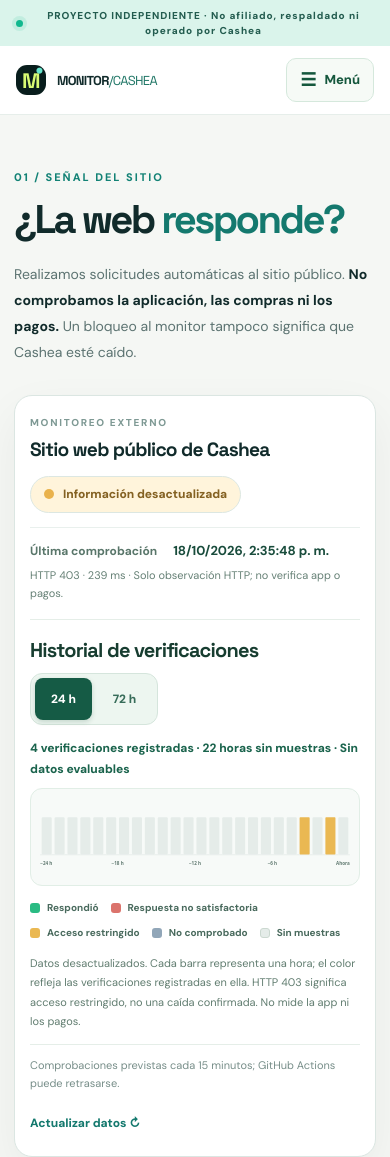
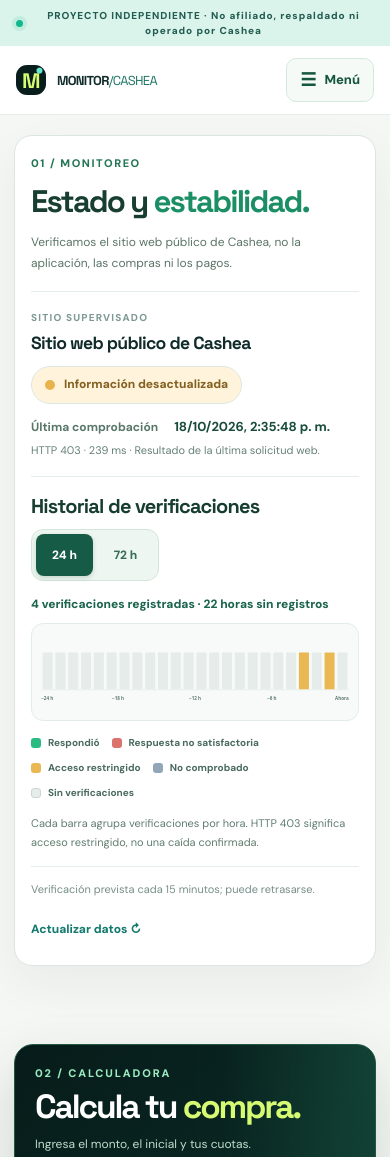
Before and after one commit to medinacaj/monitor-cashea, a website: page index.html in a window 390 px wide. Shown: the top 1157 px of the page. Drawn offline with Linux system fonts and the light colour scheme.

Commit message:
V2.10: título y contenidos del monitoreo en una sola tarjeta

```diff
--- a/app.js
+++ b/app.js
@@ -172,13 +172,9 @@ let ultimoEstado = null;
 function pintarGraficaEstado(data) {
   const target = Array.isArray(data?.targets) ? data.targets.find(t => Array.isArray(t?.history)) : null;
   const serie = construirHistorial(target?.history || [], periodoHistorial);
-  const actualizado = Date.parse(data?.updated);
-  const datosVencidos = !Number.isFinite(actualizado) ||
-    Date.now() - actualizado > 3_600_000 || actualizado > Date.now() + 300_000;
   const total = serie.muestras;
   $('grafica-resumen').textContent = total
-    ? total + ' verificaciones registradas · ' + serie.vacios + ' horas sin muestras' +
-      (serie.evaluables ? '' : ' · Sin datos evaluables')
+    ? total + ' verificaciones registradas · ' + serie.vacios + ' horas sin registros'
     : 'Sin verificaciones en las últimas ' + periodoHistorial + ' horas';
   $('estado-grafica').innerHTML = svgHistorial(serie);
   $('estado-grafica').setAttribute('aria-label',
@@ -187,9 +183,8 @@ function pintarGraficaEstado(data) {
     ' no satisfactorias, ' + serie.cuentas.restricted +
     ' accesos restringidos, ' + serie.cuentas.unknown +
     ' sin comprobar y ' + serie.vacios + ' intervalos sin muestras');
-  $('grafica-nota').textContent = (datosVencidos ? 'Datos desactualizados. ' : '') +
-    'Cada barra representa una hora; el color refleja las verificaciones registradas en ella. ' +
-    'HTTP 403 significa acceso restringido, no una caída confirmada. No mide la app ni los pagos.';
+  $('grafica-nota').textContent =
+    'Cada barra agrupa verificaciones por hora. HTTP 403 significa acceso restringido, no una caída confirmada.';
 }
 document.querySelectorAll('[data-periodo]').forEach(btn => btn.addEventListener('click', () => {
   periodoHistorial = Number(btn.dataset.periodo);
@@ -218,9 +213,9 @@ function pintarEstado(data) {
     const titulo = ({stale:'Información desactualizada',unknown:'Sin corroboración independiente',up:'Dos redes confirman respuesta',down:'Dos redes no obtienen respuesta'})[estado];
     const fecha = Date.parse(c.t || data.updated);
     const ultima = Number.isFinite(fecha) ? new Date(fecha).toLocaleString('es-VE') : 'sin fecha válida';
-    return '<article class="estado-card ' + estado + '"><div class="estado-card-top"><div><p class="estado-label">MONITOREO EXTERNO</p><h3>' + esc(t.name) + '</h3></div><span class="estado-indicador"><i></i>' + titulo + '</span></div>' +
+    return '<article class="estado-card ' + estado + '"><div class="estado-card-top"><div><p class="estado-label">SITIO SUPERVISADO</p><h3>' + esc(t.name) + '</h3></div><span class="estado-indicador"><i></i>' + titulo + '</span></div>' +
       '<p class="estado-ultima"><span>Última comprobación</span><strong>' + esc(ultima) + '</strong></p>' +
-      '<p class="estado-detalle">HTTP ' + esc(c.code ?? '—') + ' · ' + esc(c.ms ?? '—') + ' ms · Solo observación HTTP; no verifica app o pagos.</p></article>';
+      '<p class="estado-detalle">HTTP ' + esc(c.code ?? '—') + ' · ' + esc(c.ms ?? '—') + ' ms · Resultado de la última solicitud web.</p></article>';
   }).join('');
 }
 async function actualizarEstado() {
--- a/index.html
+++ b/index.html
@@ -12,12 +12,12 @@
   <meta property="og:url" content="https://medinacaj.github.io/monitor-cashea/">
   <meta name="robots" content="index,follow">
   <title>Monitor Cashea — Tu guía independiente</title>
-  <link rel="stylesheet" href="styles.css?v=2.9.0">
+  <link rel="stylesheet" href="styles.css?v=2.10.0">
   <script type="application/ld+json">{"@context":"https://schema.org","@type":"WebSite","name":"Monitor Cashea (no oficial)","url":"https://medinacaj.github.io/monitor-cashea/","inLanguage":"es"}</script>
-  <script type="module" src="app.js?v=2.9.0"></script>
+  <script type="module" src="app.js?v=2.10.0"></script>
 </head>
 <body>
-  <a class="saltar" href="#simulador">Ir a la calculadora</a>
+  <a class="saltar" href="#estado">Ir al monitoreo</a>
   <div class="independiente" role="note"><span class="mini-punto"></span> PROYECTO INDEPENDIENTE · No afiliado, respaldado ni operado por Cashea</div>
   <header class="navegacion">
     <a href="#inicio" class="marca" aria-label="Monitor Cashea, inicio"><span class="marca-icono">M<span class="marca-onda">•</span></span><span>MONITOR<span class="marca-fina">/CASHEA</span></span></a>
@@ -34,10 +34,13 @@
   </header>
   <main id="inicio" tabindex="-1">
     <div class="contenedor">
-      <section id="estado" class="seccion" aria-labelledby="estado-titulo">
-        <div class="titulo-seccion"><div><p class="eyebrow">01 / SEÑAL DEL SITIO</p><h2 id="estado-titulo">¿La web <span>responde?</span></h2></div><span class="seccion-indice">WEB STATUS / 24H</span></div>
-        <p class="intro">Realizamos solicitudes automáticas al sitio público. <strong>No comprobamos la aplicación, las compras ni los pagos.</strong> Un bloqueo al monitor tampoco significa que Cashea esté caído.</p>
+      <section id="estado" class="seccion seccion-monitor" aria-labelledby="estado-titulo">
         <div class="monitor-unificado" aria-label="Monitoreo del sitio web público de Cashea">
+          <header class="monitor-encabezado">
+            <p class="eyebrow">01 / MONITOREO</p>
+            <h2 id="estado-titulo">Estado y <span>estabilidad.</span></h2>
+            <p>Verificamos el sitio web público de Cashea, no la aplicación, las compras ni los pagos.</p>
+          </header>
           <div id="estado-lista" class="estado-lista" aria-live="polite">
             <div class="estado-espera">Consultando los últimos datos…</div>
           </div>
@@ -56,12 +59,12 @@
               <span><i class="grafica-punto down" aria-hidden="true"></i> Respuesta no satisfactoria</span>
               <span><i class="grafica-punto restricted" aria-hidden="true"></i> Acceso restringido</span>
               <span><i class="grafica-punto unknown" aria-hidden="true"></i> No comprobado</span>
-              <span><i class="grafica-punto empty" aria-hidden="true"></i> Sin muestras</span>
+              <span><i class="grafica-punto empty" aria-hidden="true"></i> Sin verificaciones</span>
             </div>
-            <p id="grafica-nota" class="grafica-nota">Las verificaciones corresponden al sitio web, no a la aplicación ni a los pagos. HTTP 403 es acceso restringido, no una caída confirmada.</p>
+            <p id="grafica-nota" class="grafica-nota">Las barras agrupan verificaciones por hora. HTTP 403 significa acceso restringido, no una caída confirmada.</p>
           </div>
           <div class="estado-pie">
-            <span>Comprobaciones previstas cada 15 minutos; GitHub Actions puede retrasarse.</span>
+            <span>Verificación prevista cada 15 minutos; puede retrasarse.</span>
             <button id="refrescar" type="button" class="enlace-boton">Actualizar datos ↻</button>
           </div>
         </div>
--- a/styles.css
+++ b/styles.css
@@ -719,3 +719,33 @@ html body .calc-section .campo input[type="date"]:not(:focus){background-clip:pa
 @media(max-width:720px){
   #estado .monitor-unificado .estado-ultima{margin:14px 0 7px;padding-top:13px}
 }
+
+/* V2.10 — un solo módulo visual: título, explicación, estado, gráfica y acciones. */
+#estado.seccion-monitor{padding-top:clamp(20px,3.5vw,45px)}
+#estado .monitor-unificado{padding:clamp(18px,3vw,34px);overflow:hidden}
+#estado .monitor-encabezado{min-width:0;padding-bottom:20px;margin-bottom:21px;border-bottom:1px solid #e5eee8}
+#estado .monitor-encabezado .eyebrow{margin:0 0 11px;font-size:11px;letter-spacing:.14em;color:#247553}
+#estado .monitor-encabezado h2{font:700 clamp(2rem,4vw,3.2rem)/1.12 'Space Grotesk',sans-serif;letter-spacing:-.06em;color:#173e31;margin:0}
+#estado .monitor-encabezado h2 span{color:#1b8e65}
+#estado .monitor-encabezado>p:last-child{font-size:13px;line-height:1.75;color:#5b7467;margin:13px 0 0;max-width:680px}
+#estado .monitor-unificado .estado-card-top{gap:12px}
+#estado .monitor-unificado .estado-card h3{font-size:clamp(1.1rem,2.3vw,1.42rem);line-height:1.3}
+#estado .monitor-unificado .estado-label{font-size:10px;letter-spacing:.12em}
+#estado .monitor-unificado .estado-ultima{border-top:none;margin:13px 0 6px;padding-top:0}
+#estado .monitor-unificado .estado-detalle{margin-bottom:16px}
+#estado .monitor-unificado .grafica-estado-card{padding-top:19px}
+#estado .monitor-unificado .grafica-nota{max-width:770px}
+#estado .monitor-unificado .estado-pie{padding-top:14px}
+@media(max-width:720px){
+  #estado .monitor-unificado{padding:19px 16px 15px}
+  #estado .monitor-encabezado{margin-bottom:18px;padding-bottom:17px}
+  #estado .monitor-encabezado h2{font-size:clamp(1.9rem,8vw,2.55rem)}
+  #estado .monitor-encabezado>p:last-child{font-size:12px}
+  #estado .monitor-unificado .grafica-estado-card{padding-top:17px}
+  #estado .monitor-unificado .estado-pie{align-items:stretch}
+  #estado .monitor-unificado .estado-pie>span{flex:1 1 100%}
+}
+@media(max-width:370px){
+  #estado .monitor-unificado{padding:15px 12px}
+  #estado .monitor-encabezado h2{font-size:1.9rem}
+}
```
Also changed, not shown: PROJECT_STATUS.md (+4 -0 lines), scripts/test-responsive.mjs (+11 -1 lines), tests/monitor-unified.test.mjs (+27 -0 lines), README.md.
